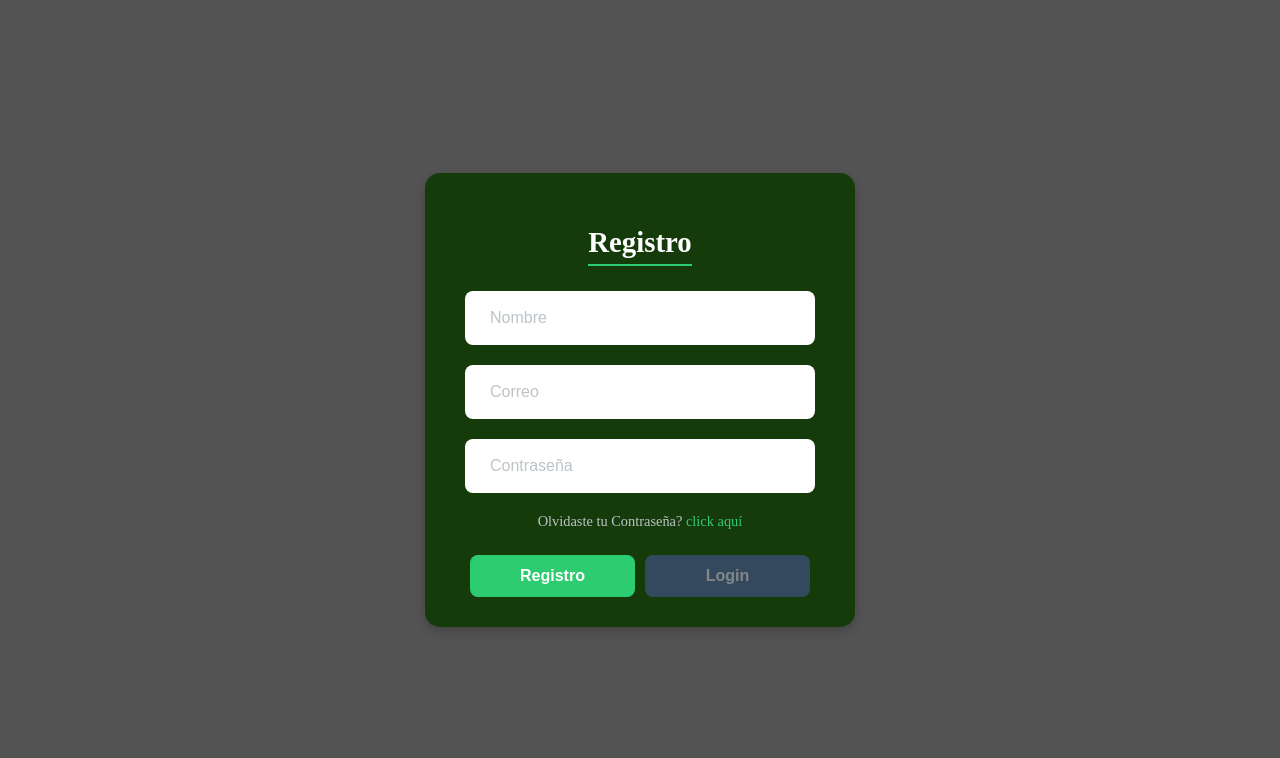
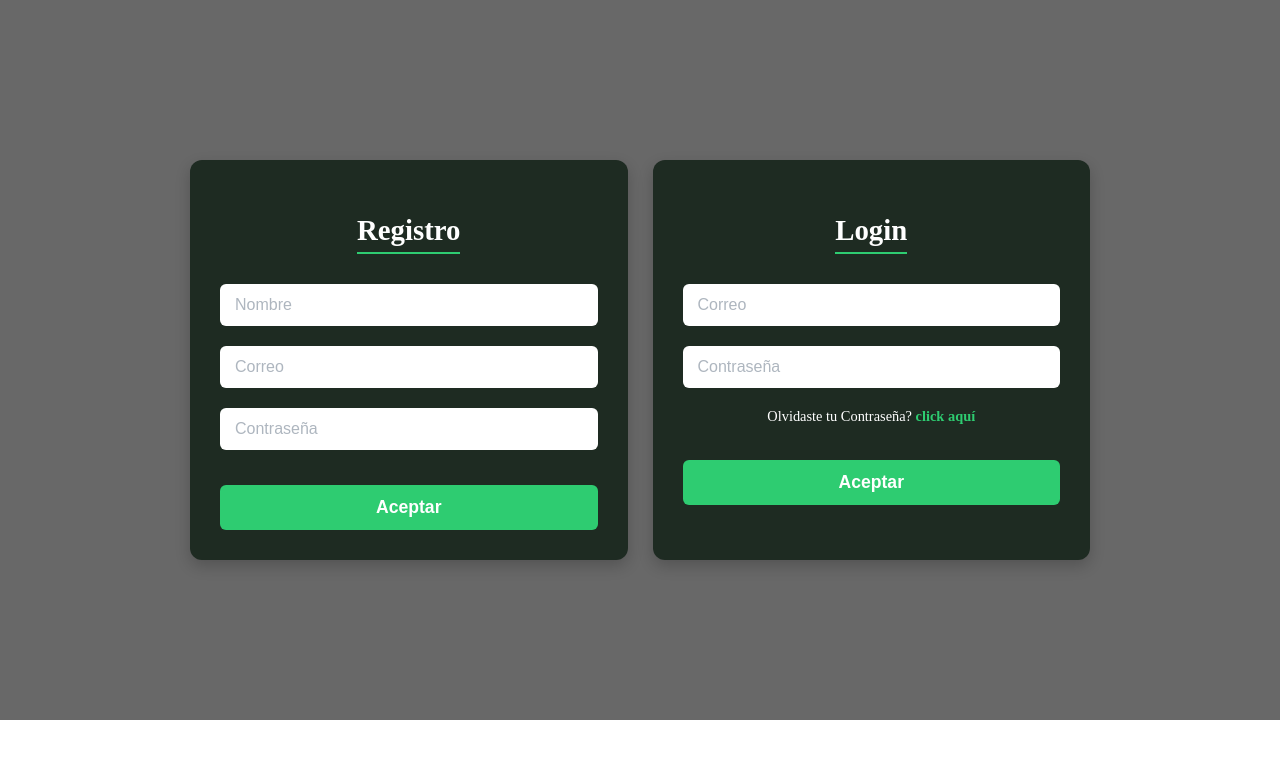
Before and after one commit to Maurooguev/Strongly-ecommerce-frontend, a React (Vite) app in the folder client/: page /register in a window 1280 px wide. Shown: the top 758 px of the page. Built offline with nearby package versions, Linux system fonts and the light colour scheme.

Commit message:
Ahora el register están ambos en el mismo y no hace falta cambiar de ventana

```diff
--- a/client/src/App.jsx
+++ b/client/src/App.jsx
@@ -1,7 +1,6 @@
 import Home from "./views/Home";
 import MainLayout from "./views/Layout/MainLayout";
 import Offers from "./views/Offers";
-import Contact from "./views/Contact";
 import Products from "./views/Products/Products.jsx";
 import Register from "./views/Register/Register.jsx";
 import AdminPage from "./views/Admin/AdminPage.jsx";
@@ -32,7 +31,6 @@ export default function App() {
         <Route path="/home" element={<Home />} />
         <Route path="/products" element={<Products />} />
         <Route path="/offers" element={<Offers />} />
-        <Route path="/contact" element={<Contact />} />
         <Route path="/cart" element={<Cart/>} />
 
         {/*RUTAS ADMIN*/}
--- a/client/src/views/Navbar/Navbar.jsx
+++ b/client/src/views/Navbar/Navbar.jsx
@@ -46,7 +46,6 @@ export default function Navbar() {
         <ul className="navbar-menu">
           <li><Link to="/products">Productos</Link></li>
           <li><Link to="/offers">Ofertas</Link></li>
-          <li><Link to="/contact">Contacto</Link></li>
           <li><Link to="/register">Login</Link></li>
           <li><Link to="/cart"><FaShoppingCart /></Link></li>
         </ul>
--- a/client/src/views/Register/Register.css
+++ b/client/src/views/Register/Register.css
@@ -1,125 +1,111 @@
+.register-page-container {
+    /* Centrar el contenido en el flujo normal de la página */
+    width: 100%;
+    min-height: 80vh; /* Asegura que ocupe gran parte de la pantalla */
 
-
-/* Contenedor de la página: Centra el formulario */
-.register-page-container {
+    background-color: #686868;
     display: flex;
-    justify-content: center;
-    align-items: center;
-
-    min-height: 100vh;
-    background-color: #535353; /*FONDO DE ATRAS*/
+    justify-content: center; /* Centrar horizontalmente */
+    align-items: center; /* Centrar verticalmente */
+    padding: 40px 0; /* Agregamos padding superior/inferior para mejor vista */
+    overflow: auto;
 }
 
-/* La tarjeta principal del formulario */
-.form-box {
-    background-color: #163b0b;
-    padding: 30px 40px;
-    border-radius: 15px;
-    box-shadow: 0 4px 10px rgba(0, 0, 0, 0.2);
-    width: 350px;
-    text-align: center;
+.forms-wrapper {
+    /* ¡PROPIEDAD CLAVE QUE DEBE MANTENERSE! */
+    display: flex;
+    gap: 25px; /* Espacio entre los dos formularios */
+    max-width: 900px;
+    width: 90%;
+    padding: 20px;
 }
 
-/* Título */
+.form-box {
+    flex: 1; /* Ambos formularios ocupan el mismo ancho */
+    padding: 30px;
+    border-radius: 12px;
+    box-shadow: 0 6px 15px rgba(0, 0, 0, 0.2);
+    text-align: center;
+    /* CAMBIO CLAVE: Volver a un color de fondo verde oscuro/gris azulado */
+    background-color: rgb(30, 43, 34); /* Verde Bosque Oscuro o #08471f (Logo Color) */
+}
+
 .form-box h2 {
-    color: white;
-    margin-bottom: 25px;
-    font-weight: 600;
-    font-size: 1.8em;
-    border-bottom: 2px solid #2ecc71; /* Línea verde debajo del título */
+    color: #ffffff; /* Verde brillante para los títulos */
+    margin-bottom: 30px;
+    font-size: 1.8rem;
+    border-bottom: 2px solid #2ecc71;
     display: inline-block;
     padding-bottom: 5px;
 }
 
-/* Grupos de entrada */
+/* Campos de entrada */
 .input-group {
-    display: flex;
-    align-items: center;
-    background-color: #ffffff; /* Fondo de campo ligeramente más claro que el fondo de la caja */
-    border-radius: 8px;
     margin-bottom: 20px;
-    padding: 10px 15px;
+    position: relative;
+}
+
+.input-group input {
+    width: 100%;
+    padding: 12px 15px;
+    border: none;
+    border-radius: 6px;
+    /* Fondo del input más claro que la caja, pero oscuro */
+    background-color: #ffffff;
+    color: rgb(0, 0, 0);
+    font-size: 1rem;
     box-sizing: border-box;
 }
 
-.input-group input {
-    border: none;
-    background: transparent;
-    color: rgb(0, 0, 0);
-    padding: 8px 10px;
-    width: 100%;
-    outline: none; /* Quita el borde de enfoque por defecto */
-    font-size: 1em;
+.input-group input::placeholder {
+    color: #aeb6bf;
 }
 
-/* Iconos (si los usas) */
-.input-group .icon {
-    color: #2ecc71; /* Color verde para los íconos */
-    margin-right: 10px;
-    font-size: 1.2em;
-}
-
-/* Placeholder de entrada */
-.input-group input::placeholder {
-    color: #bdc3c7;
-}
-
-/* Enlace "Olvidaste tu Contraseña" */
+/* Enlace de contraseña olvidada */
 .forgot-password {
-    font-size: 0.9em;
-    color: #bdc3c7;
-    margin-bottom: 25px;
+    margin-top: 5px;
+    margin-bottom: 20px;
+    font-size: 0.9rem;
+    color: #ffffff;
+    text-align: center;
 }
 
 .forgot-password a {
-    color: #2ecc71; /* Color verde para el enlace */
+    color: #2ecc71;
     text-decoration: none;
+    font-weight: 600;
 }
 
-.forgot-password a:hover {
-    text-decoration: underline;
+/* Botones de acción (Aceptar) */
+.btn {
+    width: 100%;
+    padding: 12px;
+    border: none;
+    border-radius: 6px;
+    font-size: 1.1rem;
+    font-weight: 700;
+    cursor: pointer;
+    transition: background-color 0.3s;
+    margin-top: 15px;
 }
 
-/* Grupos de botones */
-.button-group {
-    display: flex;
-    justify-content: space-between;
+/* Estilo para el botón ACEPTAR de Registro */
+.btn-register-action {
+    /* CAMBIO: Color de botón primario (verde brillante) */
+    background-color: #2ecc71;
+    color: white; /* Texto blanco en el botón de registro */
 }
 
-.btn {
-    padding: 12px 25px;
-    border: none;
-    border-radius: 8px;
-    cursor: pointer;
-    font-size: 1em;
-    font-weight: bold;
-    transition: background-color 0.3s ease, color 0.3s ease;
-    flex: 1; /* Ocupa igual espacio */
-    margin: 0 5px;
+/* Estilo para el botón ACEPTAR de Login */
+.btn-login-action {
+    background-color: #2ecc71; /* Azul para el login (distinto del registro) */
+    color: white;
 }
 
-/* Estilo para el botón de registro ACTIVO (verde) */
-.btn-register-active {
-    background-color: #2ecc71;
-    color: white;
-}
-.btn-register-active:hover {
-    background-color: #27ae60;
-
+.btn-register-action:hover {
+    background-color: #18693a;
 }
 
-/* Estilo para el botón de login ACTIVO (blanco) */
-.btn-login-active {
-    background-color: #2ecc71;
-    color: white;
-    border: 1px solid #bdc3c7;
+.btn-login-action:hover {
+    background-color: #18693a;
 }
-.btn-login-active:hover {
-    background-color: #f0f0f0;
-}
-
-/* Estilo para el botón INACTIVO (simula el cambio de foco si no se usara el 'onClick') */
-.btn-inactive {
-    background-color: #34495e; /* Oscuro, se puede cambiar para que simule inactividad */
-    color: #82878a;
-}
--- a/client/src/views/Register/Register.jsx
+++ b/client/src/views/Register/Register.jsx
@@ -1,48 +1,58 @@
 import React, { useState } from 'react';
-// Importa el CSS específico para este formulario (lo crearemos después)
 import './Register.css';
-// Importa íconos (si estás usando una librería como react-icons)
-// Si no usas react-icons, puedes usar imágenes SVG o simplemente no poner los íconos por ahora.
-// import { FaUser, FaEnvelope, FaLock } from 'react-icons/fa'; // Ejemplo de react-icons
+import { useNavigate } from 'react-router-dom';
+// import { FaUser, FaEnvelope, FaLock } from 'react-icons/fa'; // Íconos (opcional)
 
 const Register = () => {
-    // 1. Estados para almacenar los datos del formulario
     const [name, setName] = useState('');
     const [email, setEmail] = useState('');
     const [password, setPassword] = useState('');
-    const [isLogin, setIsLogin] = useState(false); // Estado para alternar entre Registro y Login
+    const navigate = useNavigate();
 
-    // 2. Función para manejar el envío del formulario
-    const handleSubmit = (e) => {
-        e.preventDefault(); // Previene el comportamiento por defecto de recarga
+    // La función sabe qué acción ejecutar basándose en el argumento
+    const handleSubmit = (e, isLoginAction) => {
+        e.preventDefault();
 
-        if (isLogin) {
+        if (isLoginAction) {
+            // Lógica de LOGIN
             console.log('Intento de Login:', { email, password });
-            // Aquí iría la llamada a tu API para iniciar sesión
-            alert('Lógica de Login simulada. Datos en consola.');
+
+            // Simulación de autenticación (Ej: Si es 'admin@strongly.com', es ADMIN)
+            if (email === 'admin@strongly.com' && password === 'admin123') {
+                console.log("LOGIN EXITOSO como ADMIN. Redirigiendo a /admin");
+                navigate('/admin');
+            } else if (email && password) {
+                console.log("LOGIN EXITOSO como USUARIO. Redirigiendo a /home");
+                navigate('/home');
             } else {
-            // Validación simple
+                console.log("Login Fallido. Datos incompletos.");
+            }
+
+        } else {
+            // Lógica de REGISTRO
             if (!name || !email || !password) {
-                alert('Por favor, completa todos los campos.');
+                console.log('Error: Por favor, completa todos los campos de registro.');
                 return;
             }
             console.log('Intento de Registro:', { name, email, password });
-            // Aquí iría la llamada a tu API para registrar el usuario
-            alert('Lógica de Registro simulada. Datos en consola.');
+            console.log('Registro simulado. Redirigiendo a /home');
+            navigate('/home');
         }
-
-        // Después de un registro/login exitoso, redirigirías al usuario
-        // Por ejemplo: history.push('/home');
     };
 
     return (
-        // 3. Contenedor principal para el formulario (con los estilos oscuros)
+        // Contenedor de la página: centrará el wrapper de los dos formularios
         <div className="register-page-container">
-            <form className="form-box" onSubmit={handleSubmit}>
-                <h2>{isLogin ? 'Login' : 'Registro'}</h2>
 
-                {/* 4. Campo de Nombre (Solo visible en la vista de Registro) */}
-                {!isLogin && (
+            {/* Wrapper de los dos formularios (para display: flex) */}
+            <div className="forms-wrapper">
+
+                {/* 1. FORMULARIO DE REGISTRO (Izquierda) */}
+                <div className="form-box register-form-box">
+                    <h2>Registro</h2>
+                    <form onSubmit={(e) => handleSubmit(e, false)}> {/* isLoginAction = false */}
+
+                        {/* Campo de Nombre */}
                         <div className="input-group">
                             {/* <FaUser className="icon" /> */}
                             <input
@@ -50,12 +60,11 @@ const Register = () => {
                                 placeholder="Nombre"
                                 value={name}
                                 onChange={(e) => setName(e.target.value)}
-                            required={!isLogin}
+                                required
                             />
                         </div>
-                )}
 
-                {/* 5. Campo de Correo */}
+                        {/* Campo de Correo */}
                         <div className="input-group">
                             {/* <FaEnvelope className="icon" /> */}
                             <input
@@ -67,7 +76,7 @@ const Register = () => {
                             />
                         </div>
 
-                {/* 6. Campo de Contraseña */}
+                        {/* Campo de Contraseña */}
                         <div className="input-group">
                             {/* <FaLock className="icon" /> */}
                             <input
@@ -79,32 +88,54 @@ const Register = () => {
                             />
                         </div>
 
-                {/* 7. Enlace de "Olvidaste tu Contraseña" */}
+                        {/* Botón de ACEPTAR para Registro */}
+                        <button type="submit" className="btn btn-register-action">
+                            Aceptar
+                        </button>
+                    </form>
+                </div>
+
+                {/* 2. FORMULARIO DE LOGIN (Derecha) */}
+                <div className="form-box login-form-box">
+                    <h2>Login</h2>
+                    <form onSubmit={(e) => handleSubmit(e, true)}> {/* isLoginAction = true */}
+
+                        {/* Campo de Correo */}
+                        <div className="input-group">
+                            {/* <FaEnvelope className="icon" /> */}
+                            <input
+                                type="email"
+                                placeholder="Correo"
+                                value={email}
+                                onChange={(e) => setEmail(e.target.value)}
+                                required
+                            />
+                        </div>
+
+                        {/* Campo de Contraseña */}
+                        <div className="input-group">
+                            {/* <FaLock className="icon" /> */}
+                            <input
+                                type="password"
+                                placeholder="Contraseña"
+                                value={password}
+                                onChange={(e) => setPassword(e.target.value)}
+                                required
+                            />
+                        </div>
+
+                        {/* Enlace de "Olvidaste tu Contraseña" */}
                         <p className="forgot-password">
                             Olvidaste tu Contraseña? <a href="#">click aquí</a>
                         </p>
 
-                {/* 8. Botones de acción */}
-                <div className="button-group">
-                    {/* Botón de Registro (Visible en Registro y Login) */}
-                    <button
-                        type="submit"
-                        className={`btn ${!isLogin ? 'btn-register-active' : 'btn-inactive'}`}
-                        onClick={() => setIsLogin(false)}
-                    >
-                        Registro
+                        {/* Botón de ACEPTAR para Login */}
+                        <button type="submit" className="btn btn-login-action">
+                            Aceptar
                         </button>
-
-                    {/* Botón de Login (Visible en Registro y Login) */}
-                    <button
-                        type="submit"
-                        className={`btn ${isLogin ? 'btn-login-active' : 'btn-inactive'}`}
-                        onClick={() => setIsLogin(true)}
-                    >
-                        Login
-                    </button>
+                    </form>
                 </div>
-            </form>
+            </div>
         </div>
     );
 };
```
Also changed, not shown: client/src/views/Contact.jsx (deleted, +0 -9 lines). Lines whose indentation alone changed are shown as unchanged.
